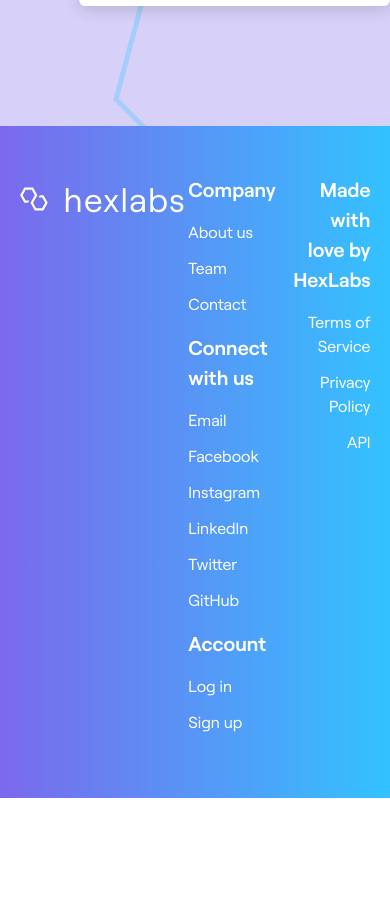
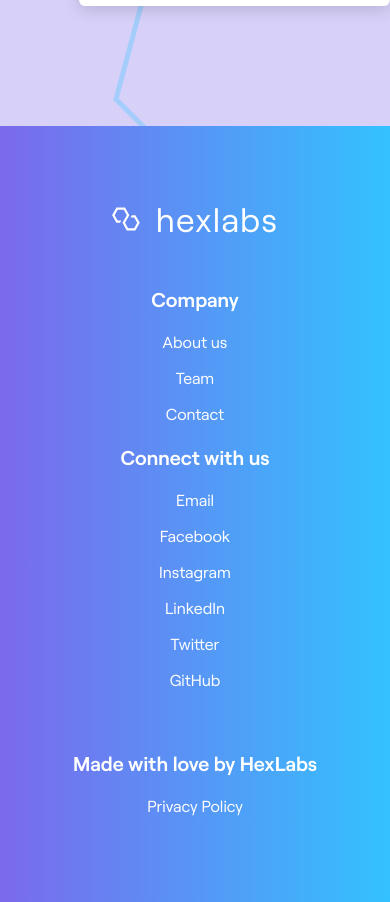
Before and after one commit to HackGT/hexlabs-website, a Next.js app: page / in a window 390 px wide. Shown: the part 4260-5162 px from the top of the page. Before the commit the page ends 5058 px from the top, so only its background shows below. Built offline with nearby package versions, Linux system fonts and the light colour scheme.

Commit message:
footer responsive

```diff
--- a/components/footer.module.css
+++ b/components/footer.module.css
@@ -21,6 +21,7 @@
 .columns {
   display: flex;
   flex-wrap: wrap;
+  justify-content: center;
 }
 
 .columns > div {
@@ -35,3 +36,19 @@
 .right {
   text-align: right;
 }
+
+@media (max-width: 850px) {
+  .footer {
+    display: flex;
+    flex-direction: column;
+    align-items: center;
+  }
+
+  .footer > * {
+    padding: 20px 0px;
+  }
+
+  .right, .columns {
+    text-align: center;
+  }
+}
--- a/components/footer.tsx
+++ b/components/footer.tsx
@@ -58,34 +58,13 @@
       },
     ],
   },
-  {
-    title: "Account",
-    links: [
-      {
-        name: "Log in",
-        href: "/",
-      },
-      {
-        name: "Sign up",
-        href: "/",
-      },
-    ],
-  },
 ];
 
 const lastColumn: FooterColumn = {
   title: "Made with love by HexLabs",
   links: [
     {
-      name: "Terms of Service",
-      href: "/",
-    },
-    {
       name: "Privacy Policy",
-      href: "/",
-    },
-    {
-      name: "API",
       href: "/",
     },
   ],
```
